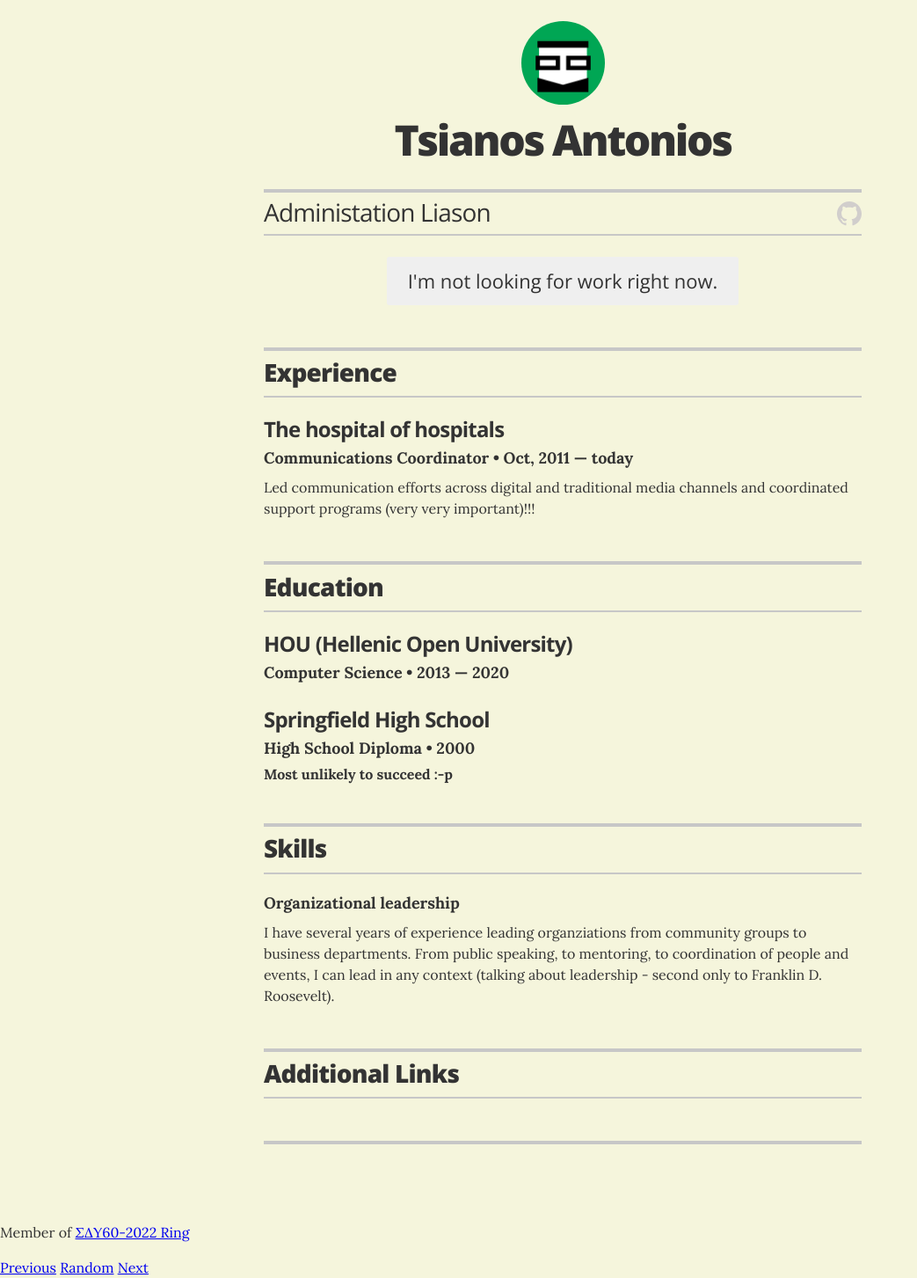
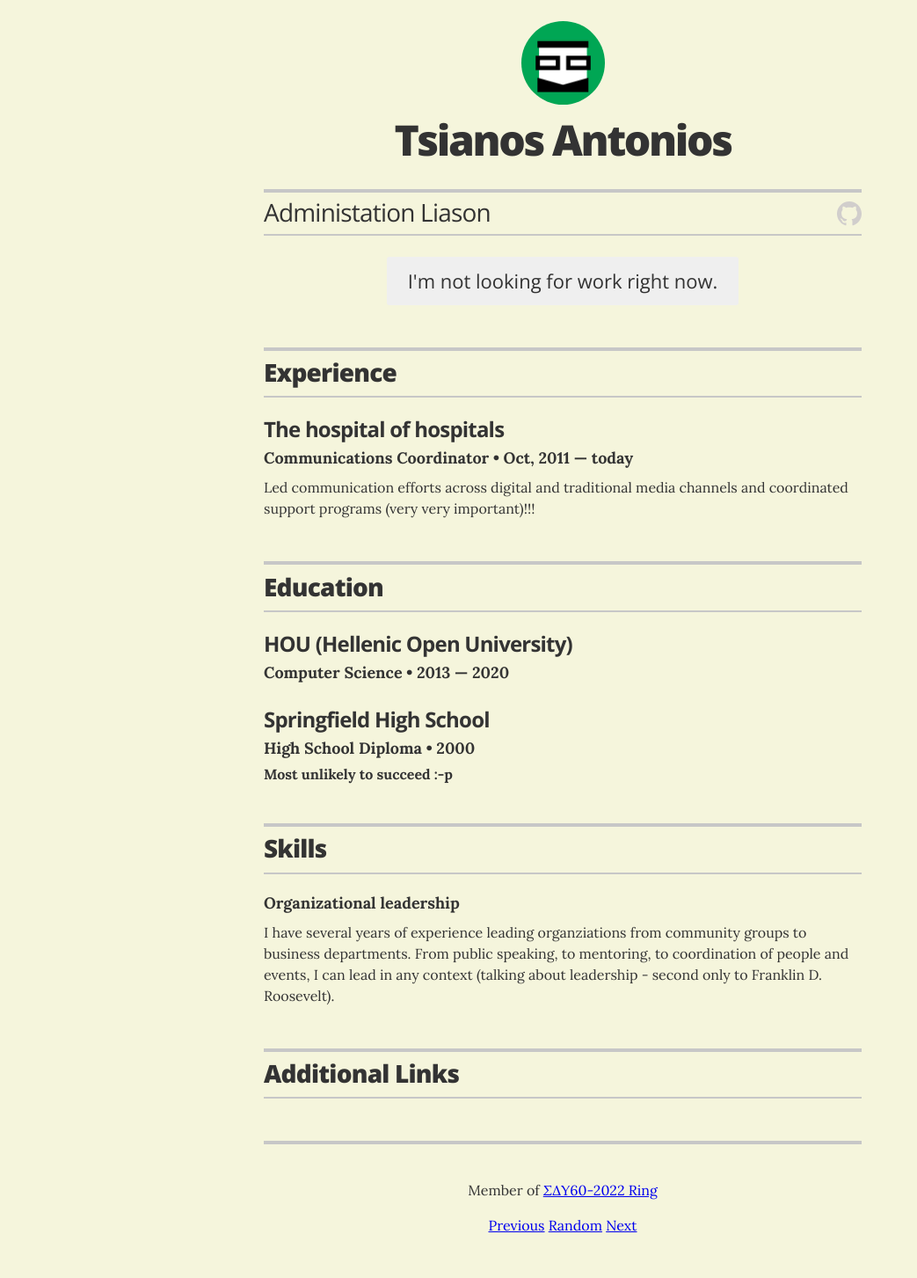
Before and after one commit to atsiano81/myCV, a Jekyll site: the page built from index.html, in a window 1280 px wide. Shown: the whole page at 88% size, without its empty margins (0-1043 px from the left). Built offline with Jekyll 4.4.1, drawn with Linux system fonts in a browser that asks for light colours; a script that is not in the unit is left out.

Commit message:
Update resume.html

```diff
--- a/_layouts/resume.html
+++ b/_layouts/resume.html
@@ -232,12 +232,6 @@
       {% endif %}
 
       <footer class="page-footer">
-
-
-      </footer>
-
-    </div>
-      <div class="webring-banner-container">
         <webring-banner>
                 <p>Member of <a href="https://sdy60-2022.netlify.app/">ΣΔΥ60-2022 Ring</a></p>
                 <a href="https://sdy60-2022.netlify.app/prev">Previous</a>
@@ -245,7 +239,10 @@
                 <a href="https://sdy60-2022.netlify.app/next">Next</a>
         </webring-banner>
         <script async src="https://sdy60-2022.netlify.app/embed.js" charset="utf-8"></script>
-      </div>
+      </footer>
+
+    </div>
+
   </body>
 
 </html>
```
